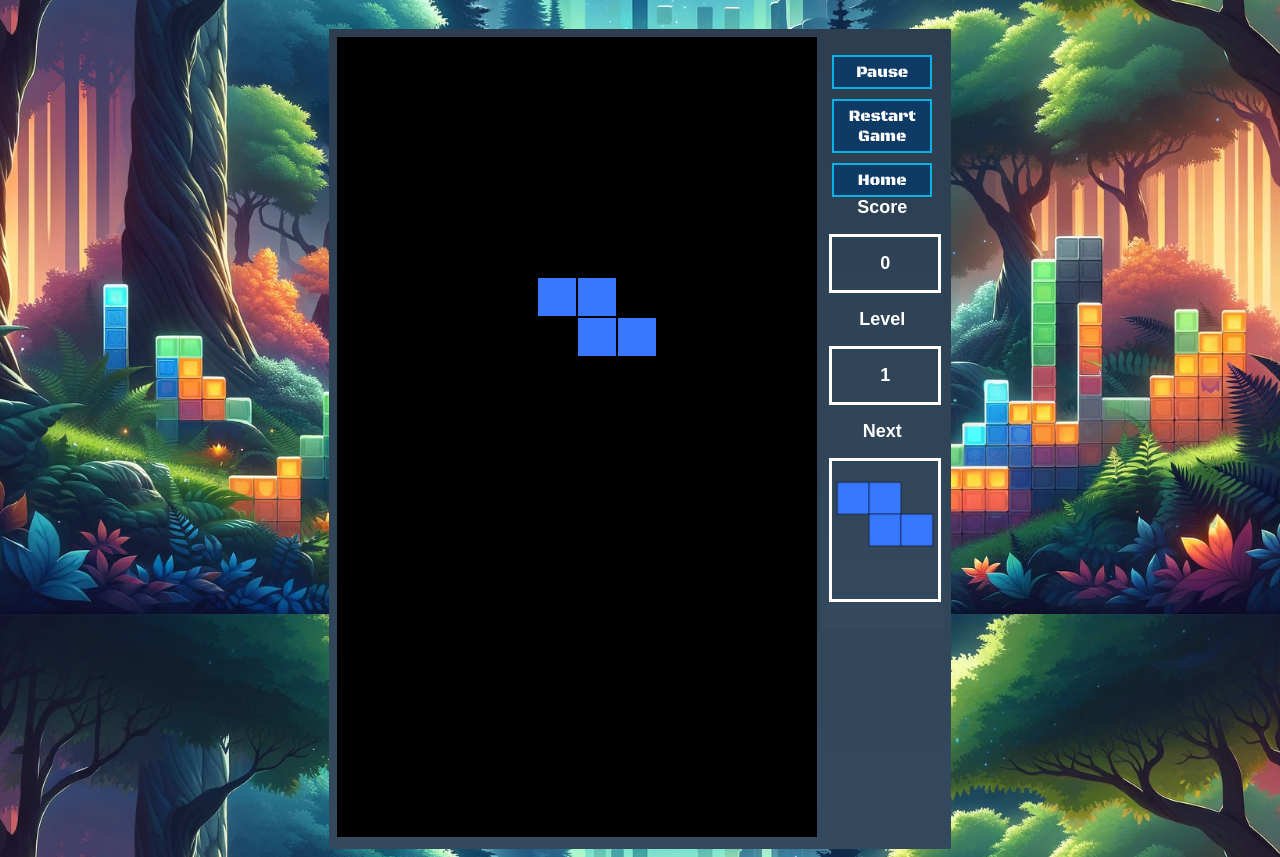
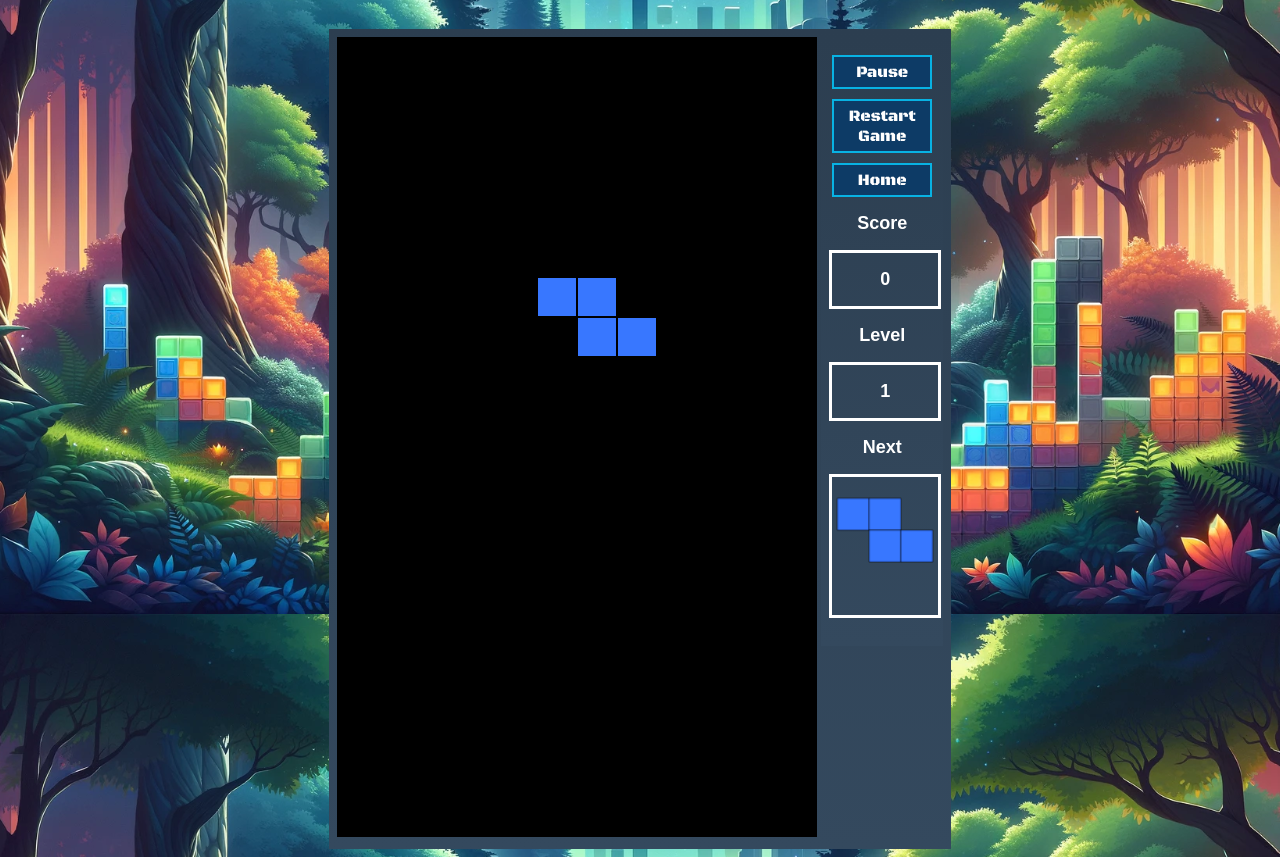
Before and after one commit to sahilsrawat27/dgl209-tetrixquest, a PHP site: page /tetris.php in a window 1280 px wide. Shown: the part 186-1043 px from the top of the page. Run offline with PHP 8.4, Linux system fonts and the light colour scheme.

Commit message:
Add margin top to adjust the gap between the buttons

```diff
--- a/styles.css
+++ b/styles.css
@@ -236,6 +236,9 @@ input[type="date"] {
     margin: 1rem 0;
     width: 100%;
 }
+.game_heading{
+    margin-top: 1rem;
+}
 
 .game_content, .game_heading{
     font-weight: bold;
```
